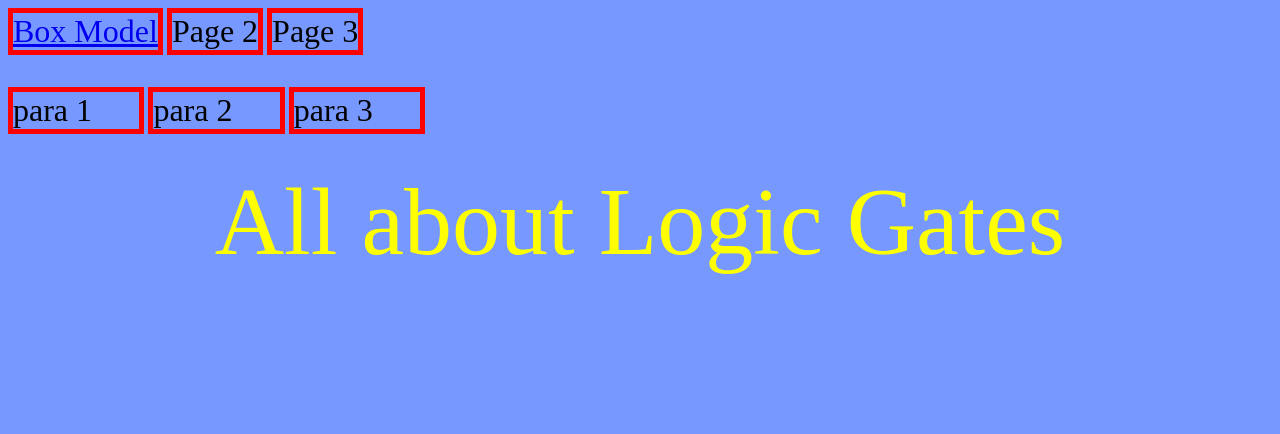
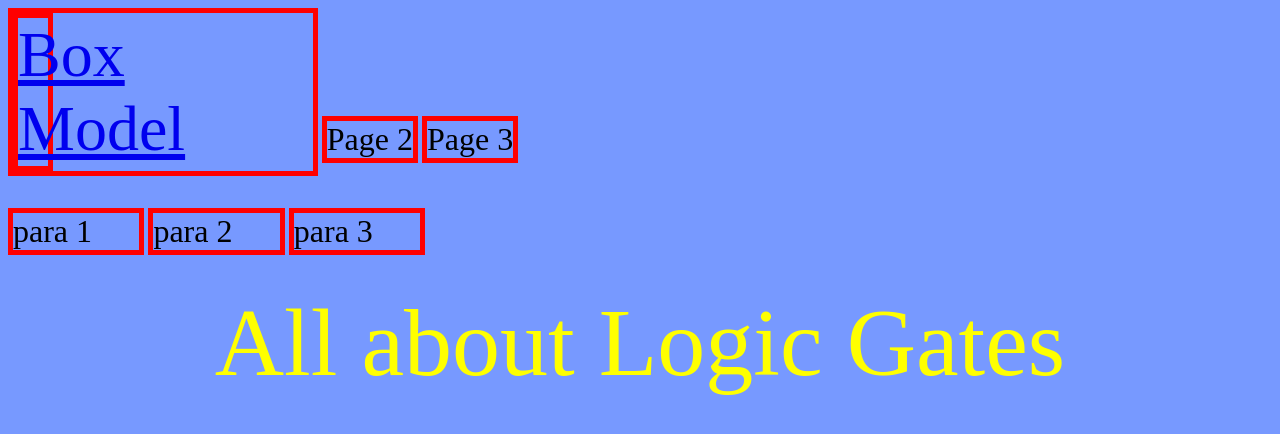
Before and after one commit to markholtcdu/cssexamples, a plain HTML site: page index.html in a window 1280 px wide. Drawn offline with Linux system fonts and the light colour scheme.

Commit message:
Update mystyle.css

```diff
--- a/mystyle.css
+++ b/mystyle.css
@@ -4,7 +4,7 @@ header {color:#ffff00; text-align:center;font-size:6em}
 
 nav {background-color #772222; display: inline-block;font-size:2em;border: 5px solid red;}
 
-p {width:10%;height:20%background-color #772222; display: inline-block;font-size:2em;border: 5px solid red;}
+p,a {width:10%;height:20%background-color #772222; display: inline-block;font-size:2em;border: 5px solid red;}
 figcaption{color:#000000; text-align:left;font-size:1em;font-weight:700;}
 img {width:100%;height:100%}
 /*article {color:#ffdd00; text-align:left;font-size:3em}*/
```
